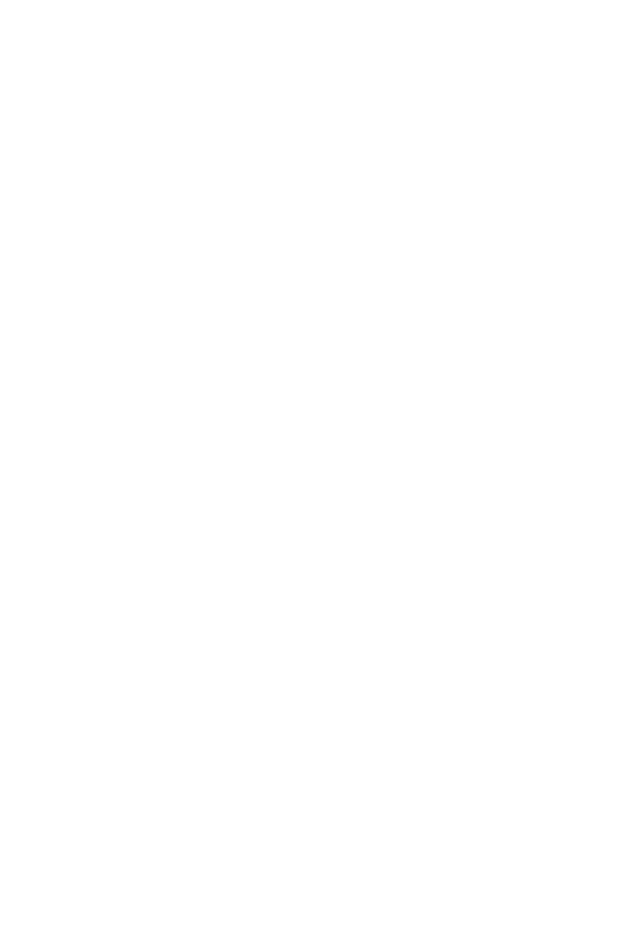
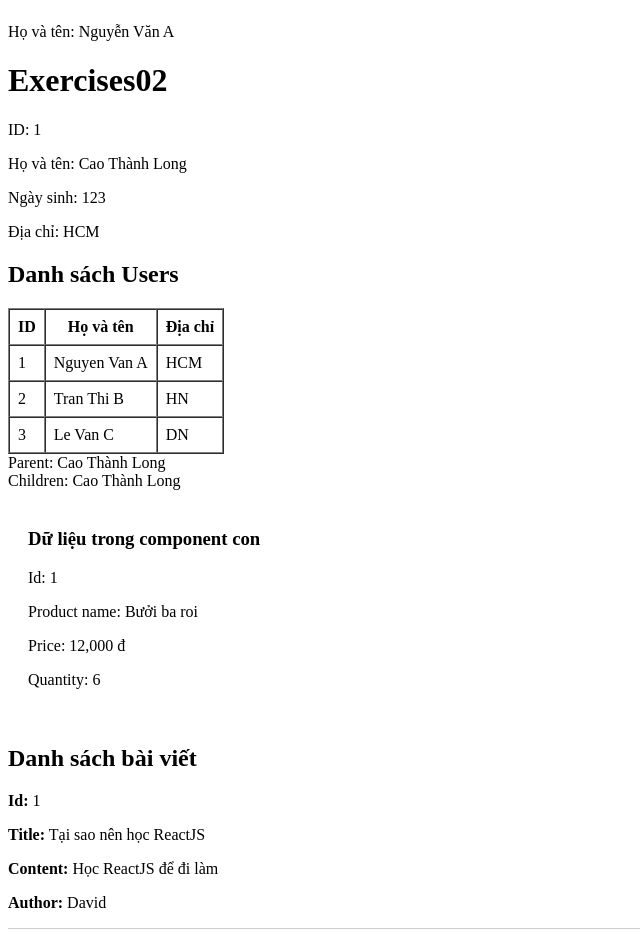
Before and after one commit to thanhlong2023/React-rikkei-session12, a React (Vite) app: page / in a window 1280 px wide. Shown: the part 2080-3029 px from the top of the page, without its empty margins (0-640 px from the left). Before the commit the page ends 2031 px from the top, so only its background shows below. Built offline with nearby package versions, Linux system fonts and the light colour scheme.

Commit message:
session 13

```diff
--- a/src/App.tsx
+++ b/src/App.tsx
@@ -1,10 +1,13 @@
 import "./App.css";
 import Session12 from "./Session/Session12";
+import Session13 from "./Session/Session13";
 
 function App() {
   return (
     <>
       <Session12 />
+
+      <Session13 />
     </>
   );
 }
--- /dev/null
+++ b/src/Session/Session13.tsx
@@ -0,0 +1,23 @@
+import React, { Component } from "react";
+import Exercises01 from "../Session13/Exercises01";
+import Exercises02 from "../Session13/Exercises02";
+import Exercises03 from "../Session13/Exercises03";
+import Parent from "../Session13/Bai4/Parent";
+import Parent5 from "../Session13/Bai5/Parent";
+import ListPost from "../Session13/Bai6/ListPost";
+
+export default class Session13 extends Component {
+  render() {
+    return (
+      <>
+        <h1>Session 13</h1>
+        <Exercises01 />
+        <Exercises02 />
+        <Exercises03 />
+        <Parent />
+        <Parent5 />
+        <ListPost />
+      </>
+    );
+  }
+}
--- /dev/null
+++ b/src/Session13/Bai4/Children.tsx
@@ -0,0 +1,7 @@
+type ChildrenProps = {
+  userName: string;
+};
+
+export default function Children({ userName }: ChildrenProps) {
+  return <div>Children: {userName}</div>;
+}
--- /dev/null
+++ b/src/Session13/Bai4/Parent.tsx
@@ -0,0 +1,12 @@
+import { useState } from "react";
+import Children from "./Children";
+
+export default function Parent() {
+  const [name] = useState<string>("Cao Thành Long");
+  return (
+    <div>
+      <div>Parent: {name}</div>
+      <Children userName={name} />
+    </div>
+  );
+}
--- /dev/null
+++ b/src/Session13/Bai5/Parent.tsx
@@ -0,0 +1,20 @@
+import React, { useState } from "react";
+import ProductDetail from "./ProductDetail"; // Import default export
+import type { Product } from "./ProductDetail";
+
+function Parent() {
+  const [product] = useState<Product>({
+    id: 1,
+    name: "Bưởi ba roi",
+    price: 12000,
+    quantity: 6,
+  });
+
+  return (
+    <div style={{ padding: "20px" }}>
+      <ProductDetail product={product} />
+    </div>
+  );
+}
+
+export default Parent;
--- /dev/null
+++ b/src/Session13/Bai5/ProductDetail.tsx
@@ -0,0 +1,25 @@
+import React from "react";
+
+export interface Product {
+  id: number;
+  name: string;
+  price: number;
+  quantity: number;
+}
+interface ProductDetailProps {
+  product: Product;
+}
+
+const ProductDetail: React.FC<ProductDetailProps> = ({ product }) => {
+  return (
+    <div>
+      <h3>Dữ liệu trong component con</h3>
+      <p>Id: {product.id}</p>
+      <p>Product name: {product.name}</p>
+      <p>Price: {product.price.toLocaleString()} đ</p>
+      <p>Quantity: {product.quantity}</p>
+    </div>
+  );
+};
+
+export default ProductDetail;
--- /dev/null
+++ b/src/Session13/Bai6/DetailPost.tsx
@@ -0,0 +1,32 @@
+import React from "react";
+export interface Post {
+  id: number;
+  title: string;
+  content: string;
+  author: string;
+}
+
+interface DetailPostProps {
+  post: Post;
+}
+
+const DetailPost: React.FC<DetailPostProps> = ({ post }) => {
+  return (
+    <div style={{ marginBottom: "20px", borderBottom: "1px solid #ccc" }}>
+      <p>
+        <strong>Id:</strong> {post.id}
+      </p>
+      <p>
+        <strong>Title:</strong> {post.title}
+      </p>
+      <p>
+        <strong>Content:</strong> {post.content}
+      </p>
+      <p>
+        <strong>Author:</strong> {post.author}
+      </p>
+    </div>
+  );
+};
+
+export default DetailPost;
--- /dev/null
+++ b/src/Session13/Bai6/ListPost.tsx
@@ -0,0 +1,37 @@
+import React, { useState } from "react";
+import DetailPost from "./DetailPost";
+import type { Post } from "../Bai6/DetailPost";
+
+const ListPost: React.FC = () => {
+  const [posts] = useState<Post[]>([
+    {
+      id: 1,
+      title: "Tại sao nên học ReactJS",
+      content: "Học ReactJS để đi làm",
+      author: "David",
+    },
+    {
+      id: 2,
+      title: "Props trong ReactJS",
+      content: "Props giúp truyền dữ liệu từ component con xuống component cha",
+      author: "Linda",
+    },
+    {
+      id: 3,
+      title: "State trong ReactJS là gì?",
+      content: "State giúp lưu trữ trạng thái dữ liệu bên trong một component",
+      author: "David",
+    },
+  ]);
+
+  return (
+    <div>
+      <h2>Danh sách bài viết</h2>
+      {posts.map((post) => (
+        <DetailPost key={post.id} post={post} />
+      ))}
+    </div>
+  );
+};
+
+export default ListPost;
--- /dev/null
+++ b/src/Session13/Exercises01.tsx
@@ -0,0 +1,8 @@
+/**Tạo Class component đặt tên là Exercises01.tsx, khởi tạo một state lấy tên của bản thân
+Truy cập vào state và render dữ liệu ra ngoài giao diện */
+import { useState } from "react";
+
+export default function Exercises01() {
+  const [name] = useState<string>("Nguyễn Văn A");
+  return <div>Họ và tên: {name}</div>;
+}
--- /dev/null
+++ b/src/Session13/Exercises02.tsx
@@ -0,0 +1,26 @@
+import { useState } from "react";
+
+type Info = {
+  id: number;
+  name: string;
+  dob: string;
+  address: string;
+};
+
+export default function Exercises02() {
+  const [info] = useState<Info>({
+    id: 1,
+    name: "Cao Thành Long",
+    dob: "123",
+    address: "HCM",
+  });
+  return (
+    <div>
+      <h1>Exercises02</h1>
+      <p>ID: {info.id}</p>
+      <p>Họ và tên: {info.name}</p>
+      <p>Ngày sinh: {info.dob}</p>
+      <p>Địa chỉ: {info.address}</p>
+    </div>
+  );
+}
--- /dev/null
+++ b/src/Session13/Exercises03.tsx
@@ -0,0 +1,35 @@
+import { useState } from "react";
+/**Tạo một class component đặt tên là Exercise03.tsx, bên trong component này tạo một state có giá trị khởi tạo là một mảng users
+Mỗi đối tượng user sẽ gồm các trường: id, name, address
+Sử dụng hàm map() để render danh sách users ra ngoài giao diện */
+
+export default function Exercises03() {
+  const [users] = useState([
+    { id: 1, name: "Nguyen Van A", address: "HCM" },
+    { id: 2, name: "Tran Thi B", address: "HN" },
+    { id: 3, name: "Le Van C", address: "DN" },
+  ]);
+  return (
+    <div>
+      <h2>Danh sách Users</h2>
+      <table border={1} cellPadding={8} cellSpacing={0}>
+        <thead>
+          <tr>
+            <th>ID</th>
+            <th>Họ và tên</th>
+            <th>Địa chỉ</th>
+          </tr>
+        </thead>
+        <tbody>
+          {users.map((user) => (
+            <tr key={user.id}>
+              <td>{user.id}</td>
+              <td>{user.name}</td>
+              <td>{user.address}</td>
+            </tr>
+          ))}
+        </tbody>
+      </table>
+    </div>
+  );
+}
```
